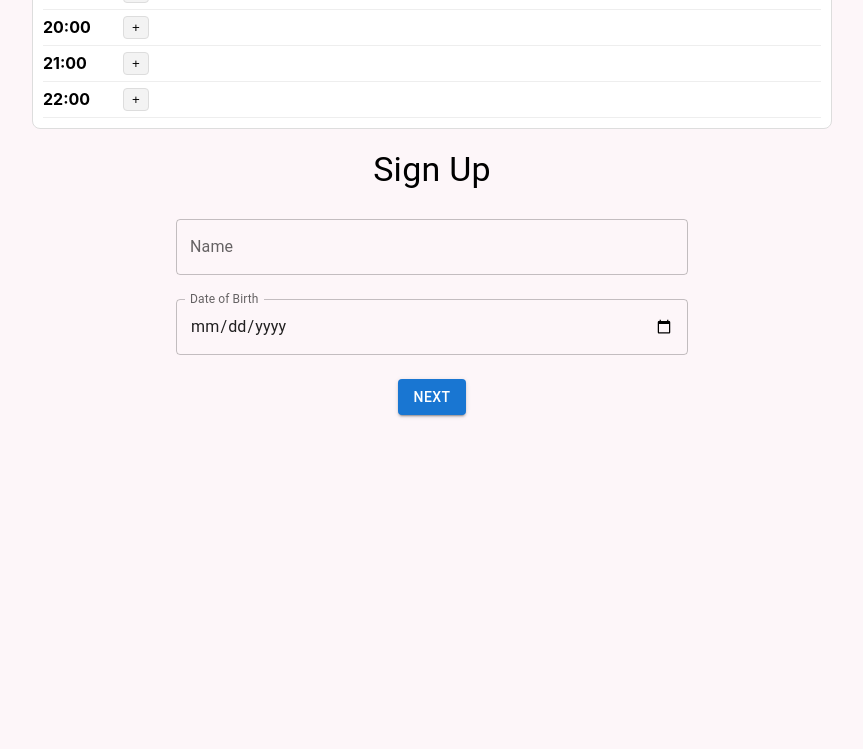
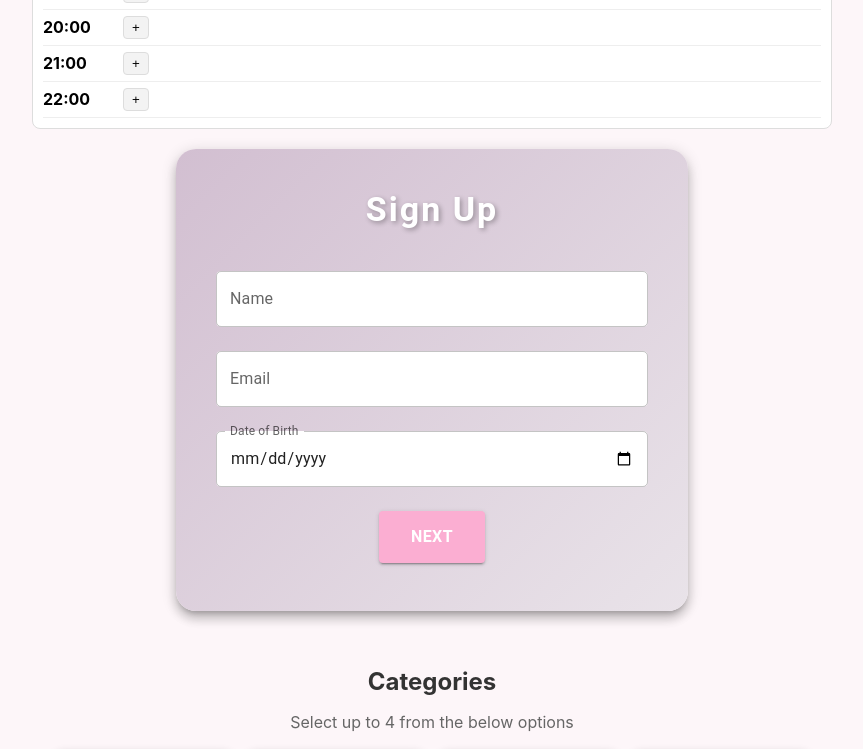
Before and after one commit to nidhi0805/Shedule, a React (Create React App) app in the folder frontend/shedule-eva/: page / in a window 1280 px wide. Shown: the part 960-1709 px from the top of the page, without its empty margins (208-1071 px from the left). Before the commit the page ends 1415 px from the top, so only its background shows below. Built offline with nearby package versions, Linux system fonts and the light colour scheme.

Commit message:
updating code

```diff
--- a/frontend/shedule-eva/src/App.js
+++ b/frontend/shedule-eva/src/App.js
@@ -3,9 +3,8 @@ import "react-calendar/dist/Calendar.css";
 import "./App.css";
 import React, { useState, useEffect } from "react";
 import Chatbot from './pages/chatbot';
-import Signup from "./signup";
-
-
+import Signup from "./newsignup";
+import Categories from './categories';
 
 
 const timeSlots = Array.from({ length: 16 }, (_, i) => `${i + 7}:00`);
@@ -78,10 +77,9 @@ const App = () => {
     };
   }, []);
 
-
   return (
     <div className="app">
-      <h1>Shedule </h1>
+      <h1>Shedule</h1>
       <Calendar value={selectedDate} onChange={setSelectedDate} />
       <h2>Schedule for {selectedDate.toDateString()}</h2>
       <div className="schedule">
@@ -121,10 +119,63 @@ const App = () => {
       )}
 
       {/* Eva assistant component */}
-<Chatbot />
-<Signup/>
+      <Chatbot />
+
+      {/* Signup component */}
+      <Signup />
+
+      {/* Categories component */}
+      <Categories />
     </div>
-  );
-};
+  )};
+
+//   return (
+//     <div className="app">
+//       <h1>Shedule </h1>
+//       <Calendar value={selectedDate} onChange={setSelectedDate} />
+//       <h2>Schedule for {selectedDate.toDateString()}</h2>
+//       <div className="schedule">
+//         {timeSlots.map((time) => (
+//           <div key={time} className="time-block">
+//             <div className="time-label">{time}</div>
+//             {tasks[selectedDate.toDateString()]?.[time] ? (
+//               <div className={`task ${tasks[selectedDate.toDateString()][time].type.toLowerCase()}`}>
+//                 {tasks[selectedDate.toDateString()][time].name}
+//               </div>
+//             ) : (
+//               <button onClick={() => handleAddTask(time)}>+</button>
+//             )}
+//           </div>
+//         ))}
+//       </div>
+
+//       {showForm.open && (
+//         <div className="popup">
+//           <h3>Add Task @ {showForm.time}</h3>
+//           <input
+//             placeholder="Task Name"
+//             value={newTask.name}
+//             onChange={(e) => setNewTask({ ...newTask, name: e.target.value })}
+//           />
+//           <select
+//             value={newTask.type}
+//             onChange={(e) => setNewTask({ ...newTask, type: e.target.value })}
+//           >
+//             <option>Work</option>
+//             <option>Self-care</option>
+//             <option>Chore</option>
+//             <option>Workout</option>
+//           </select>
+//           <button onClick={handleSubmit}>Save</button>
+//         </div>
+//       )}
+
+//       {/* Eva assistant component */}
+// <Chatbot />
+// <Signup/>
+//     </div>
+//   );
+// };
+
 
 export default App;
```
